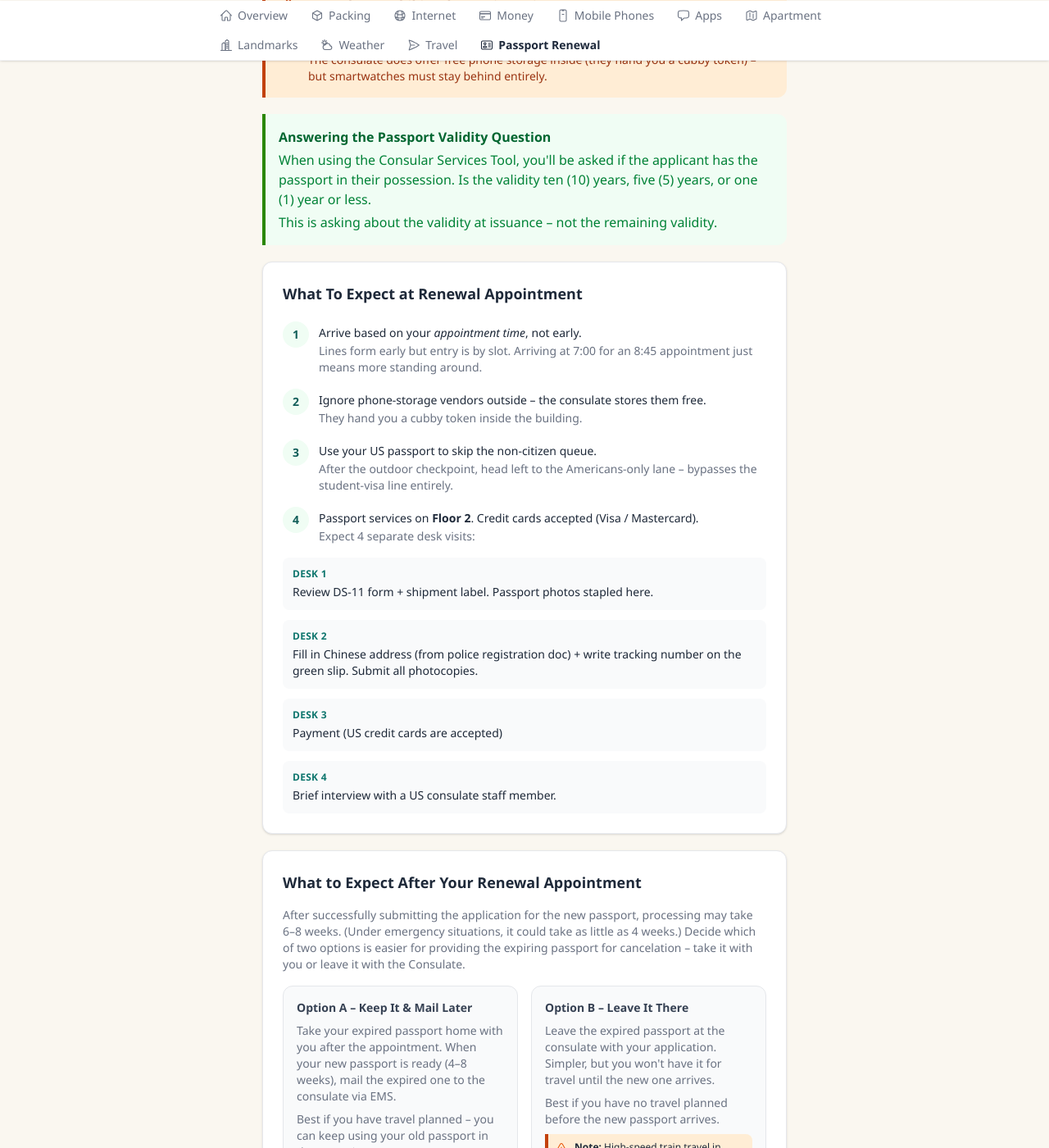
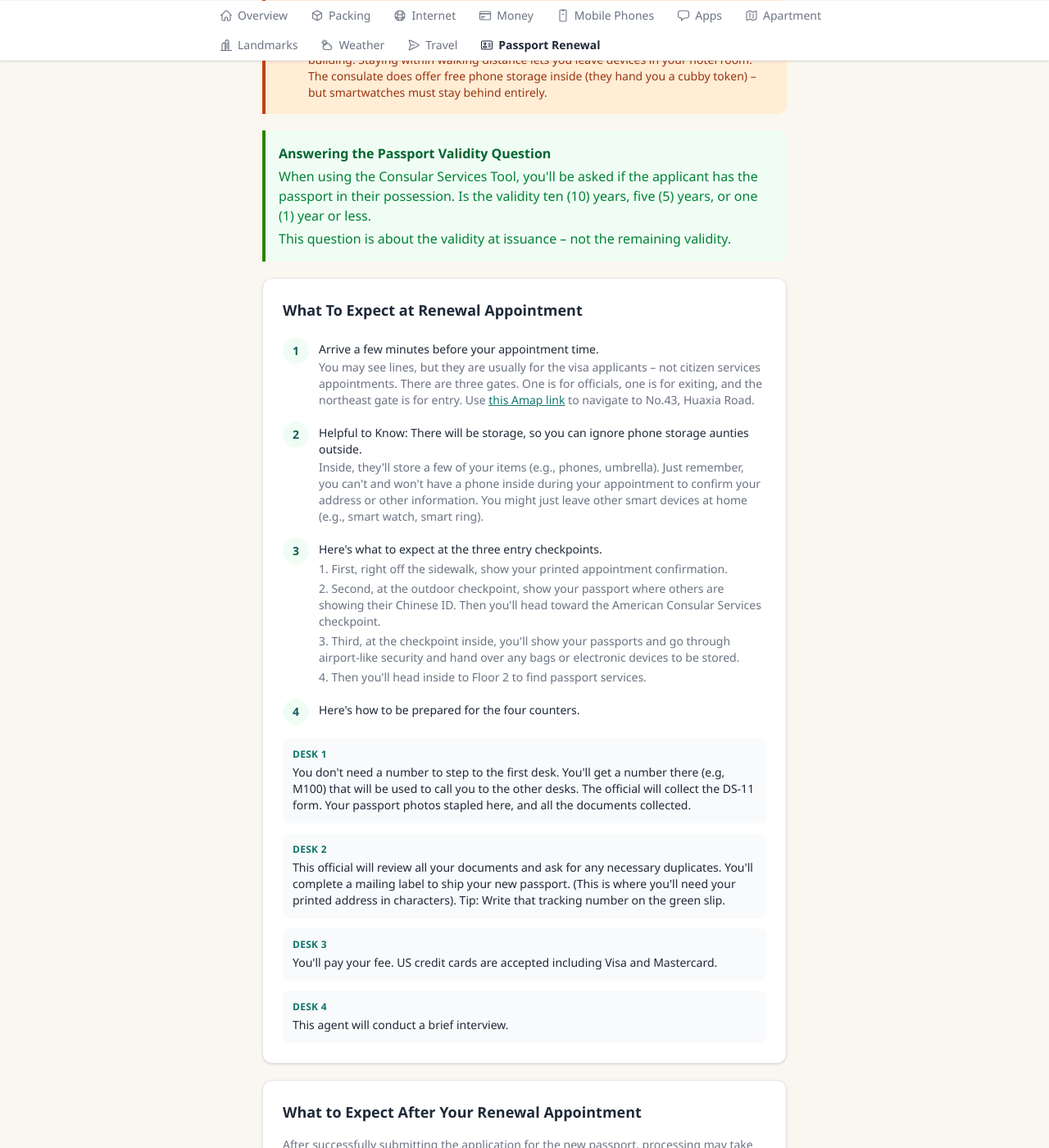
Before and after one commit to livinginshenzhen/guide, a Jekyll site: the page built from passport-renewal.html, in a window 1280 px wide and 1400 px high, scrolled down 1212 px. Shown: the whole window at 82% size. Built offline with Jekyll 4.4.1, drawn with Linux system fonts in a browser that asks for light colours; some web fonts are replaced; some of the changed text lies outside the part shown.

Commit message:
Rewrite Passport Renewal intro, checklist, and appointment-day walkthrough (v4.20)
- Intro paragraph reworded, Guangzhou no longer bold, adds "from Futian"
- "Book Appointment" -> "Book appointment"; PDF item drops "English is
  fine" for "It doesn't need to be translated."; bold Form DS-11 Passport
- Validity tip: "This is asking" -> "This question is about"
- Checklist: replace police-registration item with a Chinese-address
  mailing-label item; bold "Decision:" prefix and drop its trailing
  EPS-label sentence
- Full rewrite of the 4-step appointment-day walkthrough (arrival,
  storage, entry checkpoints, counters) and all 4 desk descriptions,
  including a new Amap link to the consulate address

```diff
--- a/_layouts/default.html
+++ b/_layouts/default.html
@@ -81,7 +81,7 @@
 <!-- FOOTER -->
 <footer class="bg-brand text-white mt-12 py-6" style="background-color:#1e293b;">
   <div class="max-w-4xl mx-auto px-4 text-center">
-    <p class="text-blue-300 text-xs">Version 3.9991. This content was last updated in August 2026. It is a personal project of the expat community and is not endorsed guidance from any other entity. As always, things change frequently. Verify critical details with official sources before acting on them.</p>
+    <p class="text-blue-300 text-xs">Version 4.20. This content was last updated in August 2026. It is a personal project of the expat community and is not endorsed guidance from any other entity. As always, things change frequently. Verify critical details with official sources before acting on them.</p>
   </div>
 </footer>
 
--- a/assets/main.js
+++ b/assets/main.js
@@ -2,9 +2,9 @@
   'Bring original and a printed color copy of: expiring passport\'s data page, birth certificate, and Social Security card (only copy needed)',
   '<span style="font-weight:600;">For Minors:</span> Print a series of photos (at least every six months) that show growth/progression for recognition.',
   '<span style="font-weight:600;">For Minors:</span> bring a printed copy (color preferred) of each parent\'s passport data page and Social Security card',
-  'Copy of your Shekou police registration document (contains your Chinese address)',
+  'Bring your address printed in Chinese characters so you or an agent can handwrite the address on a mailing label.',
   'One (1) <a href="https://travel.state.gov/en/passports/apply/help/photos.html" target="_blank" rel="noopener" class="text-brand underline">new passport photo</a> (51&times;51 mm)',
-  'Decision: Before the renewal appointment, decide how you\'ll provide the expiring passport (see "What to Expect After Your Renewal Appointment" below). Either way, you may want to have an EPS mailing label ready for the return mail.',
+  '<span style="font-weight:600;">Decision:</span> Before the renewal appointment, decide how you\'ll provide the expiring passport (see "What to Expect After Your Renewal Appointment" below).',
 ];
 const cl = document.getElementById('checklist');
 if (cl) {
--- a/passport-renewal.html
+++ b/passport-renewal.html
@@ -8,7 +8,7 @@
         <svg class="icon w-6 h-6 text-brand" aria-hidden="true"><use href="#ic-passport"/></svg>
         Passport &amp; Consulate Guide
       </h2>
-      <p class="text-gray-500 text-sm">There is no US Consulate in Shenzhen. The nearest is in <strong>Guangzhou</strong>, reachable by high-speed train. To renew the passport of any minor or any person with a 5-year validity passport, you'll need to go to the Consulate in person. For minors, both parents should plan to attend or bring sufficient consent documents if only one parent can come.</p>
+      <p class="text-gray-500 text-sm">There is not a US Consulate in Shenzhen. The nearest is in Guangzhou, reachable by high-speed train from Futian. To renew any minor's passport (or anyone with a passport with an initial 5-year validity), you need to visit the Consulate in person. For minors, both parents should plan to attend or bring sufficient consent documents if only one parent can come.</p>
     </div>
 
     <div class="grid sm:grid-cols-3 gap-3 text-sm">
@@ -42,17 +42,17 @@
       <div class="space-y-2">
         <div class="flex gap-3 items-start p-2 hover:bg-gray-50 rounded-lg">
           <input type="checkbox" id="cbook" class="mt-0.5 h-4 w-4 accent-brand flex-shrink-0">
-          <label for="cbook" class="text-sm cursor-pointer"><strong>Book Appointment</strong> at <a class="text-brand underline" href="https://evisaforms.state.gov/acs/default.asp?postcode=GUZ" target="_blank" rel="noopener">evisaforms.state.gov (Guangzhou / GUZ)</a></label>
+          <label for="cbook" class="text-sm cursor-pointer"><strong>Book appointment</strong> at <a class="text-brand underline" href="https://evisaforms.state.gov/acs/default.asp?postcode=GUZ" target="_blank" rel="noopener">evisaforms.state.gov (Guangzhou / GUZ)</a></label>
         </div>
         <div class="warn-box rounded-lg p-3 flex gap-3 items-start">
           <input type="checkbox" id="c0" class="mt-0.5 h-4 w-4 accent-brand flex-shrink-0">
           <label for="c0" class="text-sm cursor-pointer">
-            <strong class="text-red-700">Easy to Miss:</strong> Print or make a PDF of the appointment confirmation page <em>immediately after booking</em> &ndash; you <strong>cannot</strong> access it again. English is fine.
+            <strong class="text-red-700">Easy to Miss:</strong> Print or make a PDF of the appointment confirmation page <em>immediately after booking</em> &ndash; you <strong>cannot</strong> access it again. It doesn't need to be translated.
           </label>
         </div>
         <div class="flex gap-3 items-start p-2 hover:bg-gray-50 rounded-lg">
           <input type="checkbox" id="c0b" class="mt-0.5 h-4 w-4 accent-brand flex-shrink-0">
-          <label for="c0b" class="text-sm cursor-pointer">Complete Form DS-11 Passport online and print page 5 and 6.</label>
+          <label for="c0b" class="text-sm cursor-pointer">Complete <strong>Form DS-11 Passport</strong> online and print page 5 and 6.</label>
         </div>
         <div id="checklist" class="space-y-1"></div>
       </div>
@@ -69,7 +69,7 @@
     <div class="good-box rounded-xl p-4">
       <p class="font-semibold text-green-800">Answering the Passport Validity Question</p>
       <p class="text-green-700 mt-1">When using the Consular Services Tool, you'll be asked if the applicant has the passport in their possession. Is the validity ten (10) years, five (5) years, or one (1) year or less.</p>
-      <p class="text-green-700 mt-1">This is asking about the validity at issuance &ndash; not the remaining validity.</p>
+      <p class="text-green-700 mt-1">This question is about the validity at issuance &ndash; not the remaining validity.</p>
     </div>
 
     <div class="bg-white rounded-xl shadow-sm border border-gray-200 p-6">
@@ -77,30 +77,34 @@
       <div class="space-y-4">
         <div class="flex gap-3">
           <div class="flex-shrink-0 w-8 h-8 rounded-full bg-brand-lt text-brand-dk flex items-center justify-center font-bold text-sm">1</div>
-          <div class="text-sm pt-1"><p class="font-medium">Arrive based on your <em>appointment time</em>, not early.</p>
-          <p class="text-gray-500 mt-0.5">Lines form early but entry is by slot. Arriving at 7:00 for an 8:45 appointment just means more standing around.</p></div>
+          <div class="text-sm pt-1"><p class="font-medium">Arrive a few minutes before your appointment time.</p>
+          <p class="text-gray-500 mt-0.5">You may see lines, but they are usually for the visa applicants &ndash; not citizen services appointments. There are three gates. One is for officials, one is for exiting, and the northeast gate is for entry. Use <a href="https://surl.amap.com/6hCoNE2113Cw" target="_blank" rel="noopener" class="text-brand underline">this Amap link</a> to navigate to No.43, Huaxia Road.</p></div>
         </div>
         <div class="flex gap-3">
           <div class="flex-shrink-0 w-8 h-8 rounded-full bg-brand-lt text-brand-dk flex items-center justify-center font-bold text-sm">2</div>
-          <div class="text-sm pt-1"><p class="font-medium">Ignore phone-storage vendors outside &ndash; the consulate stores them free.</p>
-          <p class="text-gray-500 mt-0.5">They hand you a cubby token inside the building.</p></div>
+          <div class="text-sm pt-1"><p class="font-medium">Helpful to Know: There will be storage, so you can ignore phone storage aunties outside.</p>
+          <p class="text-gray-500 mt-0.5">Inside, they'll store a few of your items (e.g., phones, umbrella). Just remember, you can't and won't have a phone inside during your appointment to confirm your address or other information. You might just leave other smart devices at home (e.g., smart watch, smart ring).</p></div>
         </div>
         <div class="flex gap-3">
           <div class="flex-shrink-0 w-8 h-8 rounded-full bg-brand-lt text-brand-dk flex items-center justify-center font-bold text-sm">3</div>
-          <div class="text-sm pt-1"><p class="font-medium">Use your US passport to skip the non-citizen queue.</p>
-          <p class="text-gray-500 mt-0.5">After the outdoor checkpoint, head left to the Americans-only lane &ndash; bypasses the student-visa line entirely.</p></div>
+          <div class="text-sm pt-1"><p class="font-medium">Here's what to expect at the three entry checkpoints.</p>
+          <ol class="text-gray-500 mt-1 space-y-1 list-decimal list-inside">
+            <li>First, right off the sidewalk, show your printed appointment confirmation.</li>
+            <li>Second, at the outdoor checkpoint, show your passport where others are showing their Chinese ID. Then you'll head toward the American Consular Services checkpoint.</li>
+            <li>Third, at the checkpoint inside, you'll show your passports and go through airport-like security and hand over any bags or electronic devices to be stored.</li>
+            <li>Then you'll head inside to Floor 2 to find passport services.</li>
+          </ol></div>
         </div>
         <div class="flex gap-3">
           <div class="flex-shrink-0 w-8 h-8 rounded-full bg-brand-lt text-brand-dk flex items-center justify-center font-bold text-sm">4</div>
-          <div class="text-sm pt-1"><p class="font-medium">Passport services on <strong>Floor 2</strong>. Credit cards accepted (Visa / Mastercard).</p>
-          <p class="text-gray-500 mt-0.5">Expect 4 separate desk visits:</p></div>
+          <div class="text-sm pt-1"><p class="font-medium">Here's how to be prepared for the four counters.</p></div>
         </div>
       </div>
       <div class="mt-4 space-y-3">
-        <div class="bg-gray-50 rounded-lg p-3"><p class="text-xs font-bold text-brand uppercase tracking-wide mb-1">Desk 1</p><p class="text-sm">Review DS-11 form + shipment label. Passport photos stapled here.</p></div>
-        <div class="bg-gray-50 rounded-lg p-3"><p class="text-xs font-bold text-brand uppercase tracking-wide mb-1">Desk 2</p><p class="text-sm">Fill in Chinese address (from police registration doc) + write tracking number on the green slip. Submit all photocopies.</p></div>
-        <div class="bg-gray-50 rounded-lg p-3"><p class="text-xs font-bold text-brand uppercase tracking-wide mb-1">Desk 3</p><p class="text-sm">Payment (US credit cards are accepted)</p></div>
-        <div class="bg-gray-50 rounded-lg p-3"><p class="text-xs font-bold text-brand uppercase tracking-wide mb-1">Desk 4</p><p class="text-sm">Brief interview with a US consulate staff member.</p></div>
+        <div class="bg-gray-50 rounded-lg p-3"><p class="text-xs font-bold text-brand uppercase tracking-wide mb-1">Desk 1</p><p class="text-sm">You don't need a number to step to the first desk. You'll get a number there (e.g, M100) that will be used to call you to the other desks. The official will collect the DS-11 form. Your passport photos stapled here, and all the documents collected.</p></div>
+        <div class="bg-gray-50 rounded-lg p-3"><p class="text-xs font-bold text-brand uppercase tracking-wide mb-1">Desk 2</p><p class="text-sm">This official will review all your documents and ask for any necessary duplicates. You'll complete a mailing label to ship your new passport. (This is where you'll need your printed address in characters). Tip: Write that tracking number on the green slip.</p></div>
+        <div class="bg-gray-50 rounded-lg p-3"><p class="text-xs font-bold text-brand uppercase tracking-wide mb-1">Desk 3</p><p class="text-sm">You'll pay your fee. US credit cards are accepted including Visa and Mastercard.</p></div>
+        <div class="bg-gray-50 rounded-lg p-3"><p class="text-xs font-bold text-brand uppercase tracking-wide mb-1">Desk 4</p><p class="text-sm">This agent will conduct a brief interview.</p></div>
       </div>
     </div>
 
```
